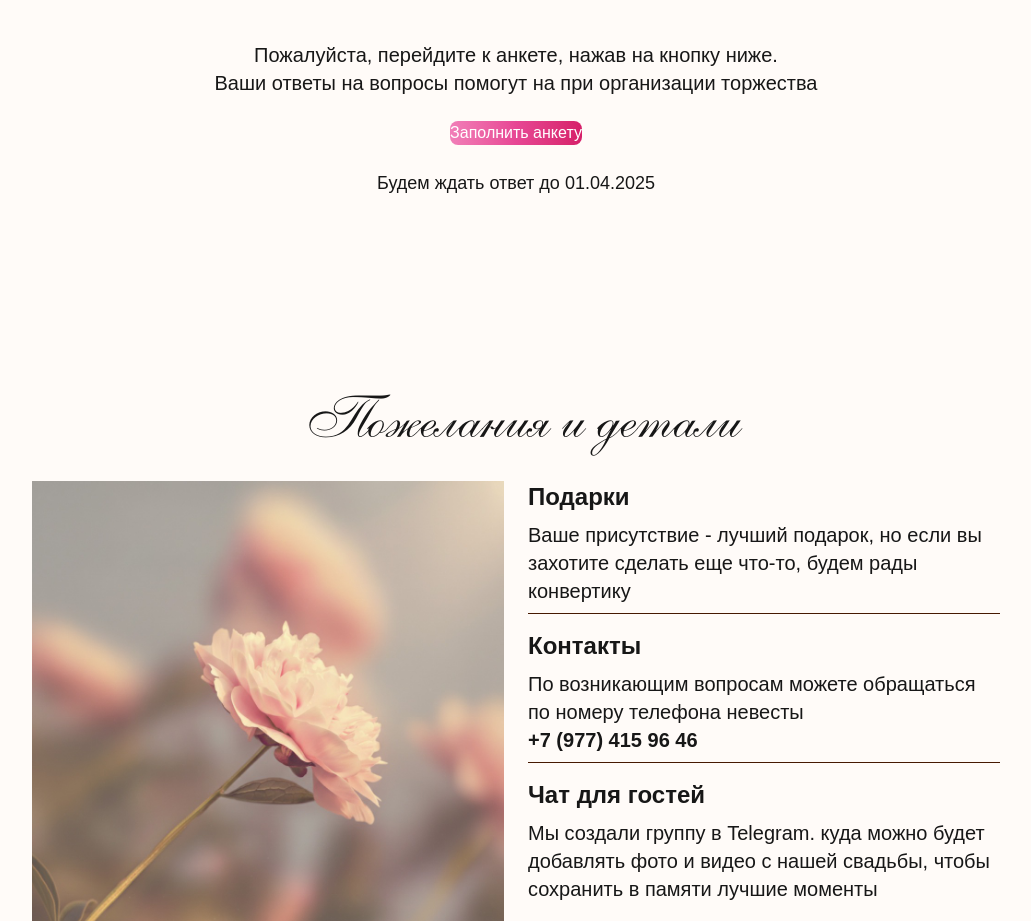
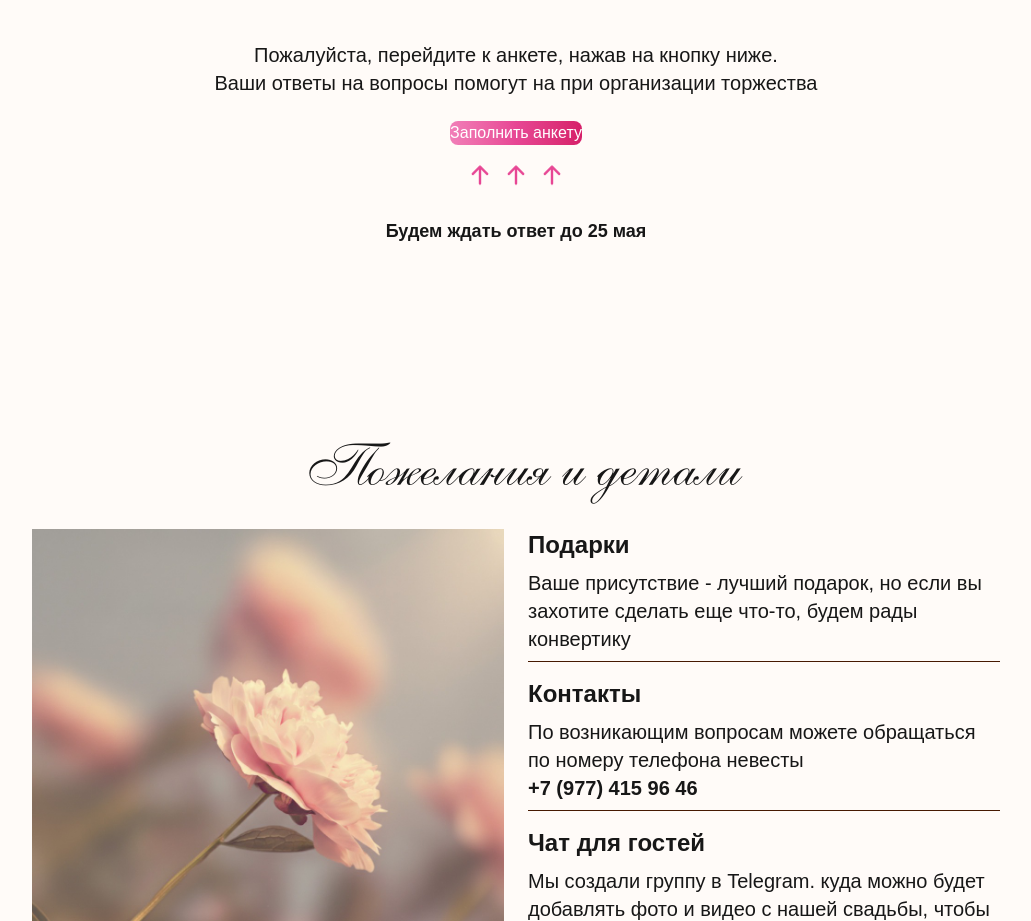
Before and after one commit to Cherkoz/wedding, a Next.js app: page / in a window 1280 px wide. Shown: the part 4729-5650 px from the top of the page, without its empty margins (124-1155 px from the left). Built offline with nearby package versions, Linux system fonts and the light colour scheme.

Commit message:
заполниэ

```diff
--- a/app/components/guest-profile.tsx
+++ b/app/components/guest-profile.tsx
@@ -2,7 +2,7 @@
 
 import { useState } from "react";
 import { QuestionModal } from "./modals/question-modal";
-import { Button } from "flowbite-react";
+import { Button, ArrowRightIcon } from "flowbite-react";
 import { buttonTheme } from "../theme/button-theme";
 
 export function QuestProfile() {
@@ -17,11 +17,18 @@ export function QuestProfile() {
                 Ваши ответы на вопросы помогут на при организации торжества
             </p>
 
-            <Button size="lg" color="pink" theme={buttonTheme} className="mt-6" onClick={() => setOpenModal(true)}>
-                Заполнить анкету
-            </Button>
+            <div className="mt-6">
+                <Button size="lg" color="pink" theme={buttonTheme} onClick={() => setOpenModal(true)}>
+                    Заполнить анкету
+                </Button>
+                <div className="flex justify-center gap-3 animate-bounce text-pink-500 mt-6">
+                    <ArrowRightIcon className="w-6 h-6 -rotate-90" />
+                    <ArrowRightIcon className="w-6 h-6 -rotate-90" />
+                    <ArrowRightIcon className="w-6 h-6 -rotate-90" />
+                </div>
+            </div>
 
-            <p className="text-center text-lg mt-6">Будем ждать ответ до 01.04.2025</p>
+            <p className="text-center text-lg font-bold mt-6">Будем ждать ответ до 25 мая</p>
 
             {openModal && <QuestionModal onClose={() => setOpenModal(false)} />}
         </div>
```
